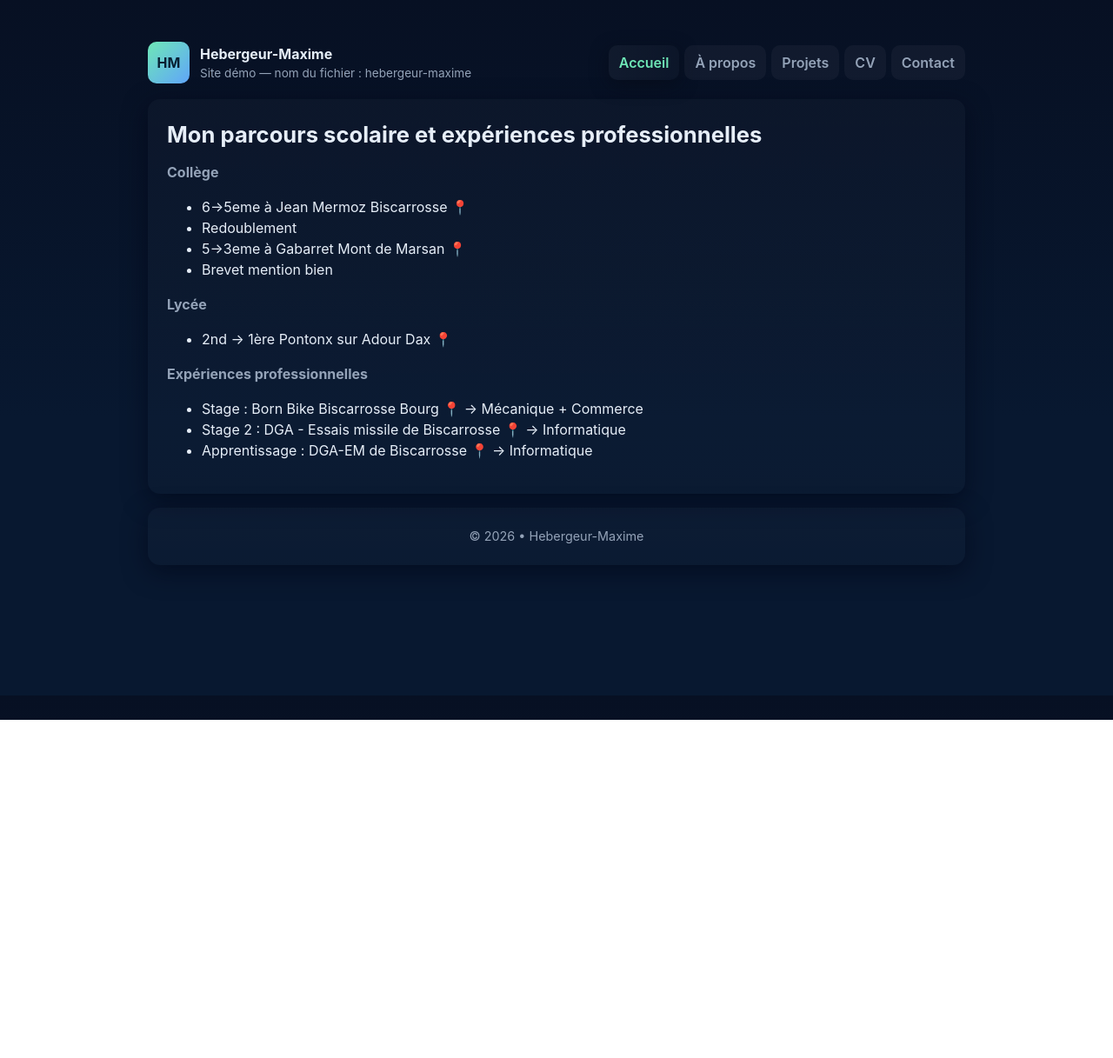
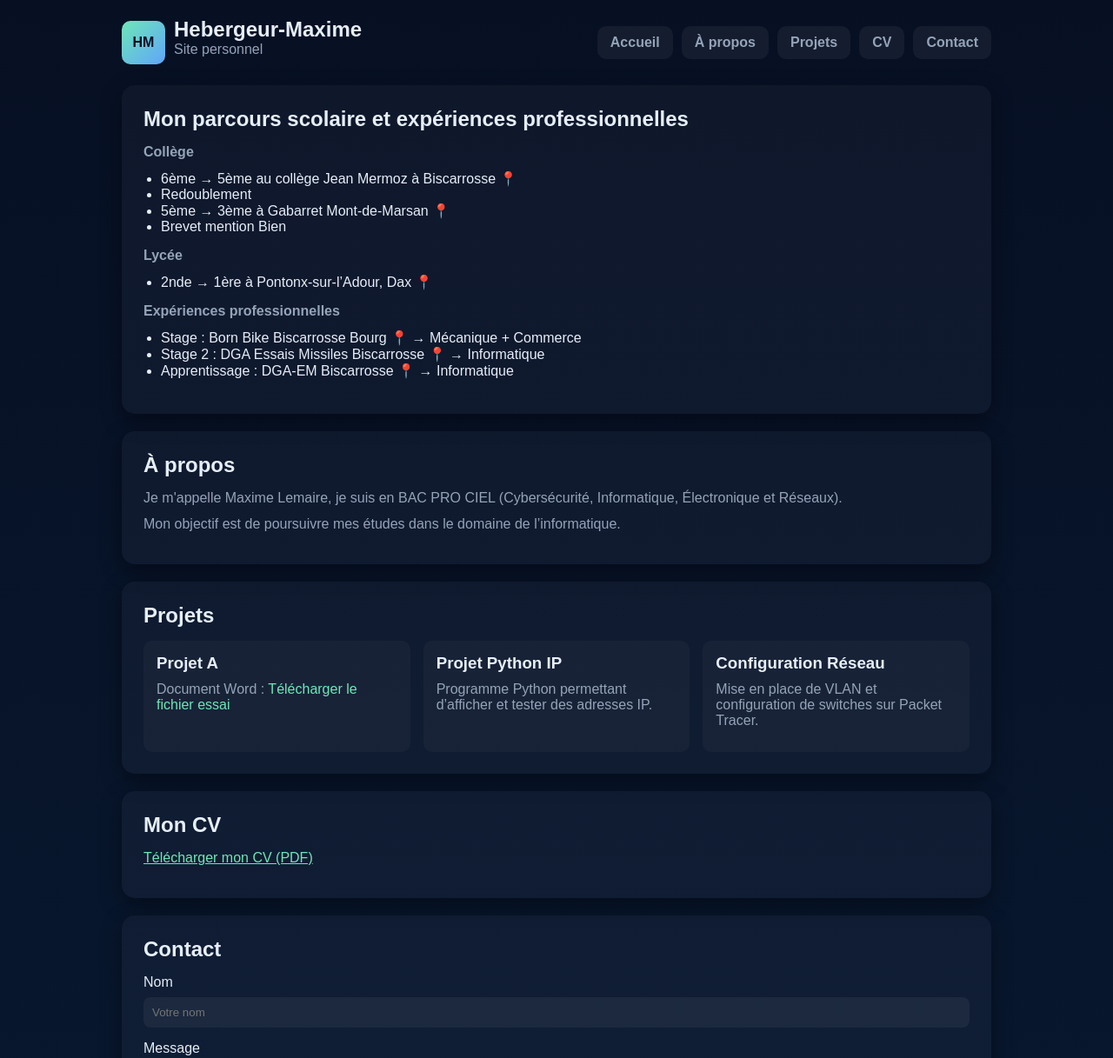
Before and after one commit to maxime-ssd/hebergeur-maxime, a plain HTML site: page index.html in a window 1280 px wide. Shown: the top 1217 px of the page at 87% size. Before the commit the page ends 828 px from the top, so only its background shows below. Drawn offline with Linux system fonts and the light colour scheme.

Commit message:
Update index.html

```diff
--- a/index.html
+++ b/index.html
@@ -1,121 +1,314 @@
-<!-- FICHIER PRINCIPAL : hebergeur-maxime
-
-Site avec onglets, l'onglet CV contient uniquement le lien vers le fichier CV.pdf, le parcours scolaire et expériences professionnelles sont dans la page d'accueil -->
-
 <!doctype html>
 <html lang="fr">
 <head>
 <meta charset="utf-8">
 <meta name="viewport" content="width=device-width,initial-scale=1">
+
 <title>Hebergeur Maxime</title>
-<meta name="description" content="Site démo — hebergeur-maxime">
+
 <style>
-:root{--bg:#0f1724;--card:#0b1220;--accent:#6ee7b7;--muted:#94a3b8;--glass:rgba(255,255,255,0.04)}
-*{box-sizing:border-box}
-html,body{height:100%}
-body{margin:0;font-family:Inter, system-ui, -apple-system, 'Segoe UI', Roboto, 'Helvetica Neue', Arial; background:linear-gradient(180deg,#071023 0%, #081830 60%);color:#e6eef8;line-height:1.5}
-.container{max-width:980px;margin:28px auto;padding:20px}
-header{display:flex;align-items:center;justify-content:space-between;margin-bottom:18px}
-.brand{display:flex;gap:12px;align-items:center}
-.logo{width:48px;height:48px;border-radius:10px;background:linear-gradient(135deg,var(--accent),#60a5fa);display:flex;align-items:center;justify-content:center;font-weight:700;color:#072033}
-nav{display:flex;gap:8px}
-.tabs{display:flex;gap:6px}
-.tab{background:var(--glass);padding:8px 12px;border-radius:10px;text-decoration:none;color:var(--muted);font-weight:600;outline:0}
-.tab[aria-current="true"], .tab.active{background:linear-gradient(90deg, rgba(255,255,255,0.04), rgba(255,255,255,0.02));color:var(--accent);box-shadow:0 6px 20px rgba(6,11,23,0.6)}
-.menu-toggle{display:none;border:0;background:transparent;color:var(--muted);font-weight:700}
-.card{background:linear-gradient(180deg, rgba(255,255,255,0.02), rgba(255,255,255,0.01));padding:22px;border-radius:14px;box-shadow:0 8px 28px rgba(2,6,23,0.6);margin-bottom:16px}
-h1{margin:0 0 12px;font-size:1.6rem}
-p{margin:0 0 12px;color:var(--muted)}
-.grid{display:grid;grid-template-columns:repeat(auto-fit,minmax(220px,1fr));gap:12px}
-.proj{padding:12px;border-radius:10px;background:rgba(255,255,255,0.02)}
-.proj h3{margin:0 0 8px}
-footer{color:var(--muted);font-size:0.9rem;text-align:center;margin-top:8px}
-.tab:focus{outline:3px solid rgba(110,231,183,0.18);outline-offset:3px}
-@media (max-width:700px){header{flex-direction:column;align-items:stretch;gap:12px}nav{justify-content:space-between}.menu-toggle{display:inline-block}.tabs{display:none;}.tabs.show{display:flex;flex-direction:column}}
+:root{
+--bg:#071023;
+--card:#0b1220;
+--accent:#6ee7b7;
+--text:#e6eef8;
+--muted:#94a3b8;
+}
+
+*{
+margin:0;
+padding:0;
+box-sizing:border-box;
+}
+
+body{
+font-family:Arial, sans-serif;
+background:linear-gradient(180deg,#071023 0%, #081830 100%);
+color:var(--text);
+padding:20px;
+}
+
+.container{
+max-width:1000px;
+margin:auto;
+}
+
+header{
+display:flex;
+justify-content:space-between;
+align-items:center;
+margin-bottom:20px;
+flex-wrap:wrap;
+}
+
+.logo{
+display:flex;
+align-items:center;
+gap:10px;
+}
+
+.logo-box{
+width:50px;
+height:50px;
+border-radius:10px;
+background:linear-gradient(135deg,var(--accent),#60a5fa);
+display:flex;
+align-items:center;
+justify-content:center;
+font-weight:bold;
+color:#071023;
+}
+
+nav{
+display:flex;
+gap:10px;
+flex-wrap:wrap;
+}
+
+nav a{
+text-decoration:none;
+padding:10px 15px;
+border-radius:10px;
+background:rgba(255,255,255,0.05);
+color:var(--muted);
+font-weight:bold;
+transition:0.3s;
+}
+
+nav a:hover{
+background:rgba(255,255,255,0.1);
+color:var(--accent);
+}
+
+.card{
+background:rgba(255,255,255,0.03);
+padding:25px;
+border-radius:15px;
+margin-bottom:20px;
+transition:0.3s ease;
+box-shadow:0 8px 25px rgba(0,0,0,0.4);
+}
+
+.card:hover{
+transform:translateY(-4px);
+box-shadow:0 12px 32px rgba(0,0,0,0.5);
+}
+
+h1{
+margin-bottom:15px;
+}
+
+p{
+margin-bottom:12px;
+color:var(--muted);
+}
+
+ul{
+margin-left:20px;
+margin-bottom:15px;
+}
+
+.grid{
+display:grid;
+grid-template-columns:repeat(auto-fit,minmax(220px,1fr));
+gap:15px;
+}
+
+.proj{
+background:rgba(255,255,255,0.03);
+padding:15px;
+border-radius:10px;
+}
+
+.proj h3{
+margin-bottom:10px;
+}
+
+.proj a{
+color:var(--accent);
+text-decoration:none;
+}
+
+footer{
+text-align:center;
+color:var(--muted);
+margin-top:20px;
+}
+
+input, textarea{
+width:100%;
+padding:10px;
+margin-top:8px;
+margin-bottom:15px;
+border:none;
+border-radius:8px;
+background:rgba(255,255,255,0.05);
+color:white;
+}
+
+button{
+padding:10px 18px;
+border:none;
+border-radius:10px;
+background:linear-gradient(90deg,var(--accent),#60a5fa);
+font-weight:bold;
+cursor:pointer;
+color:#071023;
+}
+
+button:hover{
+opacity:0.9;
+}
 </style>
 </head>
+
 <body>
+
 <div class="container">
+
 <header>
-<div class="brand">
-<div class="logo">HM</div>
+
+<div class="logo">
+<div class="logo-box">HM</div>
+
 <div>
-<div style="font-weight:700">Hebergeur-Maxime</div>
-<div style="font-size:0.85rem;color:var(--muted)">Site démo — nom du fichier : hebergeur-maxime</div>
+<h2>Hebergeur-Maxime</h2>
+<p>Site personnel</p>
 </div>
 </div>
-<nav aria-label="Navigation principale">
-<button class="menu-toggle" aria-expanded="false" aria-controls="main-tabs">Menu ☰</button>
-<div id="main-tabs" class="tabs" role="tablist">
-<a class="tab" role="tab" href="#home" data-target="home" id="tab-home">Accueil</a>
-<a class="tab" role="tab" href="#about" data-target="about" id="tab-about">À propos</a>
-<a class="tab" role="tab" href="#projects" data-target="projects" id="tab-projects">Projets</a>
-<a class="tab" role="tab" href="#cv" data-target="cv" id="tab-cv">CV</a>
-<a class="tab" role="tab" href="#contact" data-target="contact" id="tab-contact">Contact</a>
+
+<nav>
+<a href="#accueil">Accueil</a>
+<a href="#apropos">À propos</a>
+<a href="#projets">Projets</a>
+<a href="#cv">CV</a>
+<a href="#contact">Contact</a>
+</nav>
+
+</header>
+
+<section id="accueil" class="card">
+
+<h1>Mon parcours scolaire et expériences professionnelles</h1>
+
+<p><strong>Collège</strong></p>
+
+<ul>
+<li>6ème → 5ème au collège Jean Mermoz à Biscarrosse 📍</li>
+<li>Redoublement</li>
+<li>5ème → 3ème à Gabarret Mont-de-Marsan 📍</li>
+<li>Brevet mention Bien</li>
+</ul>
+
+<p><strong>Lycée</strong></p>
+
+<ul>
+<li>2nde → 1ère à Pontonx-sur-l’Adour, Dax 📍</li>
+</ul>
+
+<p><strong>Expériences professionnelles</strong></p>
+
+<ul>
+<li>Stage : Born Bike Biscarrosse Bourg 📍 → Mécanique + Commerce</li>
+<li>Stage 2 : DGA Essais Missiles Biscarrosse 📍 → Informatique</li>
+<li>Apprentissage : DGA-EM Biscarrosse 📍 → Informatique</li>
+</ul>
+
+</section>
+
+<section id="apropos" class="card">
+
+<h1>À propos</h1>
+
+<p>
+Je m'appelle Maxime Lemaire, je suis en BAC PRO CIEL
+(Cybersécurité, Informatique, Électronique et Réseaux).
+</p>
+
+<p>
+Mon objectif est de poursuivre mes études dans le domaine
+de l’informatique.
+</p>
+
+</section>
+
+<section id="projets" class="card">
+
+<h1>Projets</h1>
+
+<div class="grid">
+
+<div class="proj">
+<h3>Projet A</h3>
+
+<p>
+Document Word :
+<a href="travail/essai.docx">
+Télécharger le fichier essai
+</a>
+</p>
+
 </div>
-</nav>
-</header>
-<main>
-<section id="home" class="card" role="tabpanel" aria-labelledby="tab-home">
-<h1>Mon parcours scolaire et expériences professionnelles</h1>
-<p><strong>Collège</strong></p>
-<ul>
-<li>6->5eme à Jean Mermoz Biscarrosse 📍</li>
-<li>Redoublement</li>
-<li>5->3eme à Gabarret Mont de Marsan 📍</li>
-<li>Brevet mention bien</li>
-</ul>
-<p><strong>Lycée</strong></p>
-<ul>
-<li>2nd -> 1ère Pontonx sur Adour Dax 📍</li>
-</ul>
-<p><strong>Expériences professionnelles</strong></p>
-<ul>
-<li>Stage : Born Bike Biscarrosse Bourg 📍 -> Mécanique + Commerce</li>
-<li>Stage 2 : DGA - Essais missile de Biscarrosse 📍 -> Informatique</li>
-<li>Apprentissage : DGA-EM de Biscarrosse 📍 -> Informatique</li>
-</ul>
+
+<div class="proj">
+<h3>Projet Python IP</h3>
+
+<p>
+Programme Python permettant d’afficher et tester des adresses IP.
+</p>
+
+</div>
+
+<div class="proj">
+<h3>Configuration Réseau</h3>
+
+<p>
+Mise en place de VLAN et configuration de switches sur Packet Tracer.
+</p>
+
+</div>
+
+</div>
+
 </section>
-<section id="about" class="card" role="tabpanel" aria-labelledby="tab-about" hidden>
-<h1>À propos</h1>
-<p>Je m'appelle Maxime Lemaire, je suis en BAC PRO CIEL (Cybersécurité, Informatique, Electronique et Réseau informatique.</p>
-<p>Mon objectif est d'aller en études superieur toujours en Informatique que ça CIEL ou SN.</p>
+
+<section id="cv" class="card">
+
+<h1>Mon CV</h1>
+
+<p>
+<a href="CV.pdf" style="color:var(--accent)">
+Télécharger mon CV (PDF)
+</a>
+</p>
+
 </section>
-<section id="projects" class="card" role="tabpanel" aria-labelledby="tab-projects" hidden>
-<h1>Projets</h1>
-<div class="grid">
-<article class="proj"><h3>Projet A</h3><p class="muted">Description courte du projet. <a href="#" style="color:var(--accent)">Voir</a></p></article>
-<article class="proj"><h3>Projet B</h3><p class="muted">Description courte du projet B. <a href="#" style="color:var(--accent)">Voir</a></p></article>
-<article class="proj"><h3>Projet C</h3><p class="muted">Description courte du projet C. <a href="#" style="color:var(--accent)">Voir</a></p></article>
+
+<section id="contact" class="card">
+
+<h1>Contact</h1>
+
+<form>
+
+<label>Nom</label>
+<input type="text" placeholder="Votre nom">
+
+<label>Message</label>
+<textarea rows="5" placeholder="Votre message"></textarea>
+
+<button type="submit">
+Envoyer
+</button>
+
+</form>
+
+</section>
+
+<footer>
+<p>© 2026 • Hebergeur-Maxime</p>
+</footer>
+
 </div>
-</section>
-<section id="cv" class="card" role="tabpanel" aria-labelledby="tab-cv" hidden>
-<h1>Mon CV</h1>
-<p><a href="CV.pdf" download style="color:var(--accent)">Télécharger mon CV (PDF)</a></p>
-</section>
-<section id="contact" class="card" role="tabpanel" aria-labelledby="tab-contact" hidden>
-<h1>Contact</h1>
-<form onsubmit="event.preventDefault();alert('Formulaire envoyé (demo)');">
-<label for="name">Nom</label><br>
-<input id="name" name="name" placeholder="Votre nom" style="width:100%;padding:8px;margin:8px 0;border-radius:8px;border:1px solid rgba(255,255,255,0.06);background:transparent;color:inherit"><br>
-<label for="message">Message</label><br>
-<textarea id="message" name="message" rows="4" placeholder="Votre message" style="width:100%;padding:8px;margin:8px 0;border-radius:8px;border:1px solid rgba(255,255,255,0.06);background:transparent;color:inherit"></textarea><br>
-<button type="submit" style="padding:10px 16px;border-radius:10px;border:0;background:linear-gradient(90deg,var(--accent),#60a5fa);color:#072033;font-weight:700">Envoyer</button>
-</form>
-</section>
-</main>
-<footer>
-<div class="card" style="text-align:center">© <span id="year"></span> • Hebergeur-Maxime</div>
-</footer>
-<script>
-const tabs=document.querySelectorAll('.tab');
-const panels=document.querySelectorAll('[role="tabpanel"]');
-const menuToggle=document.querySelector('.menu-toggle');
-const tabsContainer=document.getElementById('main-tabs');
-function setActive(targetId){tabs.forEach(t=>{const active=t.dataset.target===targetId;t.classList.toggle('active',active);t.setAttribute('aria-current',active?'true':'false');});panels.forEach(p=>p.hidden=p.id!==targetId);history.replaceState(null,'','#'+targetId);}
-tabs.forEach(t=>{t.addEventListener('click',e=>{e.preventDefault();const target=t.dataset.target;setActive(target);if(window.innerWidth<700){tabsContainer.classList.remove('show');menuToggle.setAttribute('aria-expanded','false');}});});
-menuToggle.addEventListener('click',()=>{const expanded=menuToggle.getAttribute('aria-expanded')==='true';menuToggle.setAttribute('aria-expanded',String(!expanded));tabsContainer.classList.toggle('show');});
-window.addEventListener('DOMContentLoaded',()=>{document.getElementById('year').textContent=new Date().getFullYear();const hash=location.hash.replace('#','')||'home';if(document.getElementById(hash))setActive(hash);else setActive('home');document.addEventListener('keydown',(e)=>{const keys=['ArrowLeft','ArrowRight'];if(!keys.includes(e.key))return;const activeIndex=Array.from(tabs).findIndex(t=>t.classList.contains('active'));if(activeIndex===-1)return;let next=activeIndex+(e.key==='ArrowRight'?1:-1);if(next<0)next=tabs.length-1;if(next>=tabs.length)next=0;tabs[next].click();});});
-</script>
+
 </body>
 </html>
```
